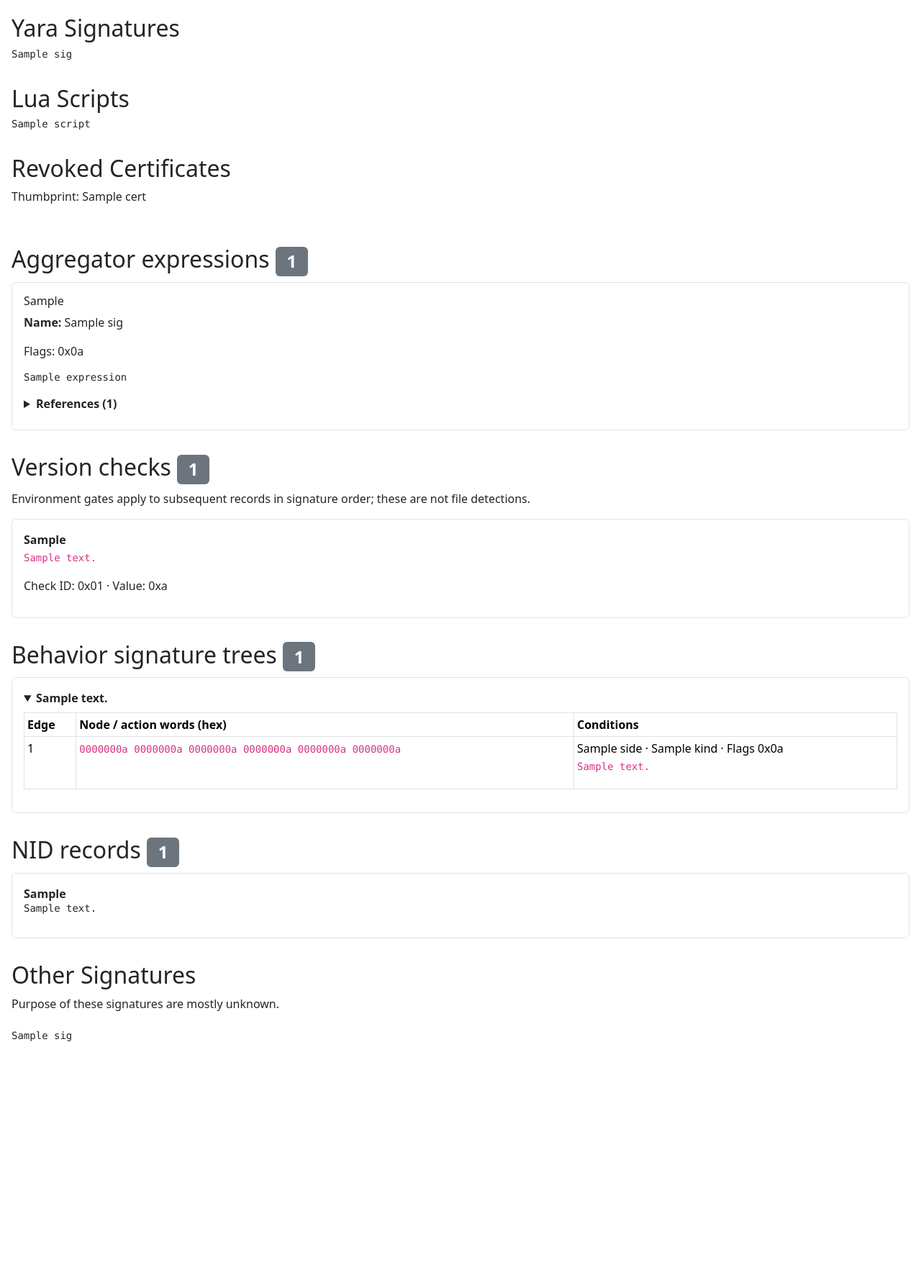
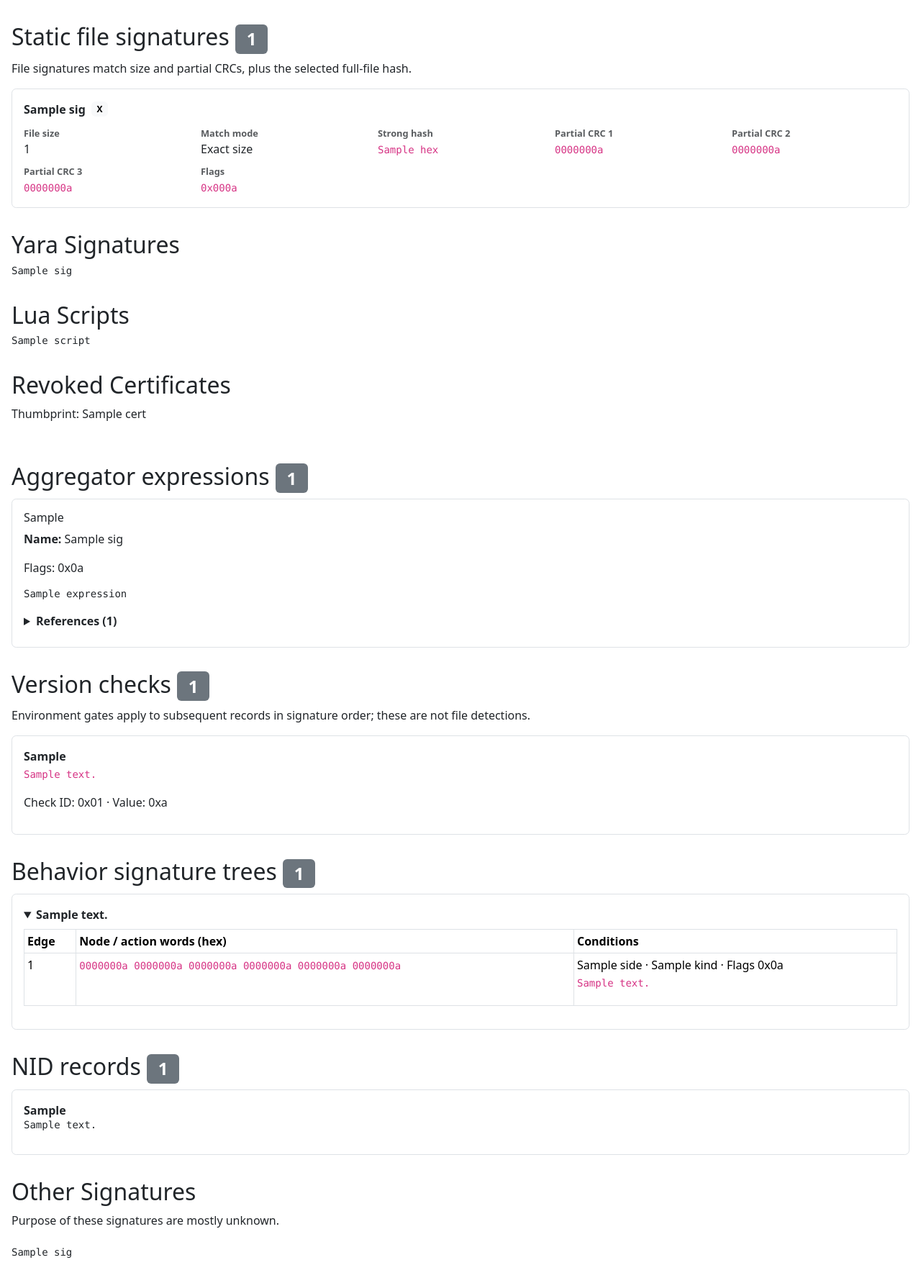
Before and after one commit to dobin/defender2db, a Flask app: template app/templates/threat.html in a window 1280 px wide. Shown: the part 171-1954 px from the top of the page at 72% size. Before the commit the page ends 1618 px from the top, so only its background shows below. Run offline with Flask 3, Linux system fonts and the light colour scheme; the template is opened without the code that fills it: most values are stand-ins (such as "Sample title", 1, 10 or a date in 2020); some libraries are stand-ins or nearby versions.

Commit message:
ui: static signature data

```diff
--- a/app/static/styles.css
+++ b/app/static/styles.css
@@ -205,6 +205,36 @@
     vertical-align: top;
   }
 
+  .static-signature-heading {
+    display: flex;
+    align-items: center;
+    flex-wrap: wrap;
+    gap: 0.5em;
+    margin-bottom: 0.75em;
+  }
+
+  .static-signature-details {
+    display: grid;
+    grid-template-columns: repeat(auto-fit, minmax(13rem, 1fr));
+    gap: 0.65em 1em;
+    margin: 0;
+  }
+
+  .static-signature-details > div {
+    min-width: 0;
+  }
+
+  .static-signature-details dt {
+    color: var(--bs-secondary-color, #6c757d);
+    font-size: 0.8rem;
+    font-weight: 600;
+  }
+
+  .static-signature-details dd {
+    margin: 0;
+    overflow-wrap: anywhere;
+  }
+
   .opsec_good { color: green; }
   .opsec_bad { color: red; }
   .opsec_neutral { color: orange; }
--- a/app/templates/threat.html
+++ b/app/templates/threat.html
@@ -34,6 +34,30 @@
         </div>
       </div>
     </header>
+
+    {% if threat.static_signatures %}
+    <section class="threat-section">
+      <h2>Static file signatures <span class="badge text-bg-secondary">{{ threat.static_signatures|length }}</span></h2>
+      <p>File signatures match size and partial CRCs, plus the selected full-file hash.</p>
+      {% for sig in threat.static_signatures %}
+      <article class="signature-card static-signature-card">
+        <div class="static-signature-heading">
+          <strong>{{ sig.record_name or 'Unnamed static signature' }}</strong>
+          <span class="badge text-bg-light">{{ sig.hash_type|upper }}</span>
+        </div>
+        <dl class="static-signature-details">
+          <div><dt>File size</dt><dd>{{ sig.file_size }}</dd></div>
+          <div><dt>Match mode</dt><dd>{{ 'Prefix match' if sig.prefix_match else 'Exact size' }}</dd></div>
+          <div><dt>Strong hash</dt><dd><code>{{ sig.file_hash.hex() or 'Unavailable' }}</code></dd></div>
+          <div><dt>Partial CRC 1</dt><dd><code>{{ '%08x'|format(sig.partial_crc1) }}</code></dd></div>
+          <div><dt>Partial CRC 2</dt><dd><code>{{ '%08x'|format(sig.partial_crc2) }}</code></dd></div>
+          <div><dt>Partial CRC 3</dt><dd><code>{{ '%08x'|format(sig.partial_crc3) }}</code></dd></div>
+          <div><dt>Flags</dt><dd><code>0x{{ '%04x'|format(sig.flags) }}</code></dd></div>
+        </dl>
+      </article>
+      {% endfor %}
+    </section>
+    {% endif %}
 
     {% if threat.yara_rules %}
     <h2> Yara Signatures</h2>
--- a/app/views.py
+++ b/app/views.py
@@ -39,6 +39,7 @@ def get_threat():
         threat.dexhstr_signatures + threat.aggregator_signatures
         + threat.version_checks + threat.behavior_signatures
         + threat.nid_signatures + threat.pehstr_signatures
+        + threat.static_signatures
     )
     decoded_records = {(sig.sig_type, sig.sig_data) for sig in decoded_signatures}
     skip_signatures = {
```
Also changed, not shown: defender2yara/defender/dbthreat.py (+6 -1 lines), tests/test_dbthreat.py (+14 -6 lines).
